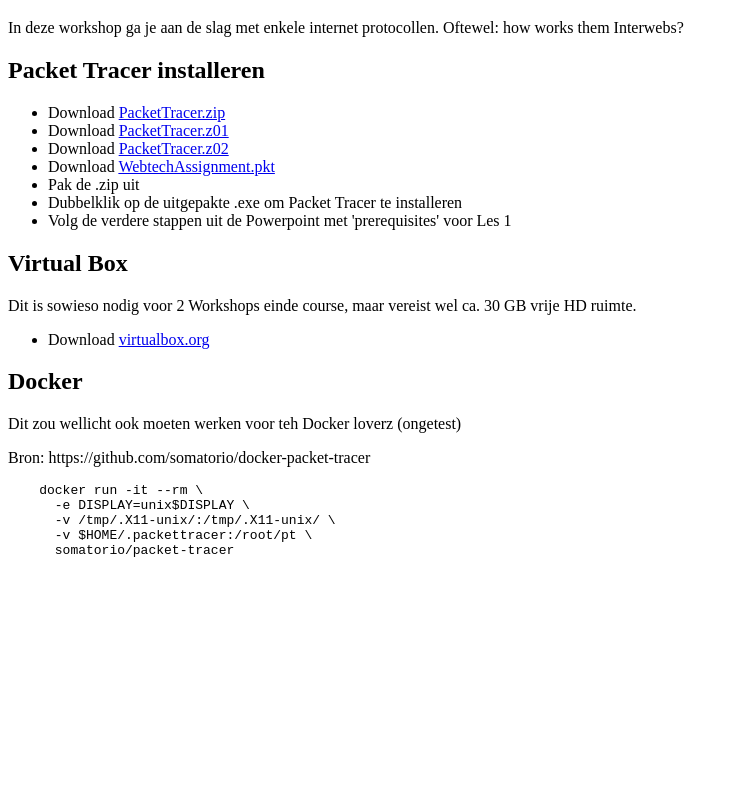
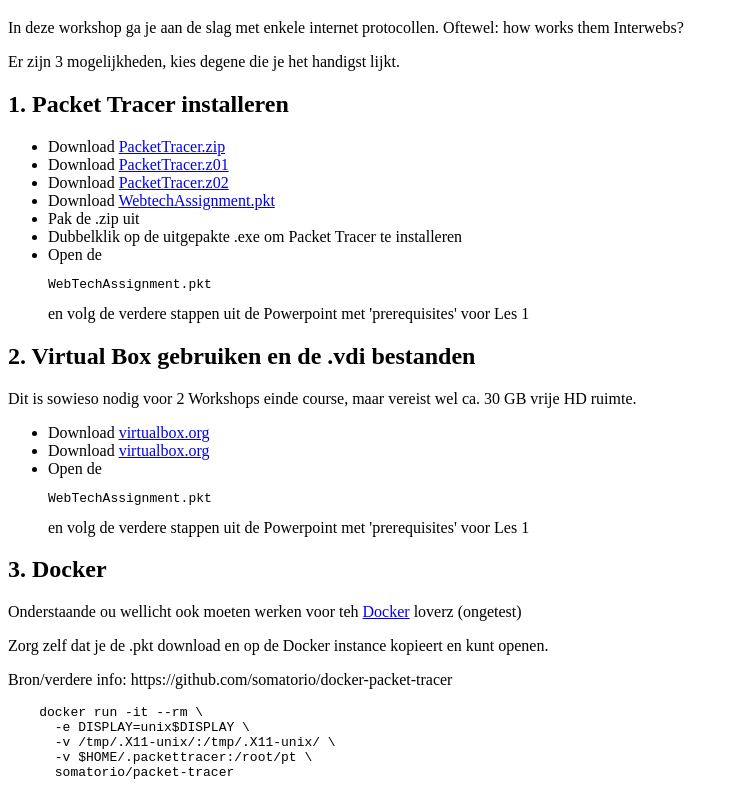
Before and after one commit to bartvanderwal/WebTech-I1H-2017, a website: page les-1.html in a window 1280 px wide. Shown: the part 61-869 px from the top of the page, without its empty margins (0-738 px from the left). Before the commit the page ends 800 px from the top, so only its background shows below. Drawn offline with Linux system fonts and the light colour scheme.

Commit message:
Packet tracer stappenplan wederom uitgebreid.

```diff
--- a/les-1.html
+++ b/les-1.html
@@ -9,7 +9,8 @@
 <body>
   <h1>Les 1 - ISM Workshop - Basic TCP - HTTP</h1>
   <p>In deze workshop ga je aan de slag met enkele internet protocollen. Oftewel: how works them Interwebs?</p>
-  <h2>Packet Tracer installeren</h2>
+  <p>Er zijn 3 mogelijkheden, kies degene die je het handigst lijkt.</p>
+  <h2>1. Packet Tracer installeren</h2>
   <ul>
     <li>Download <a href="PacketTracer.zip" target="_blank">PacketTracer.zip</a></li>
     <li>Download <a href="PacketTracer.z01" target="_blank">PacketTracer.z01</a></li>
@@ -17,16 +18,19 @@
     <li>Download <a href="WebtechAssignment.pkt" target="_blank">WebtechAssignment.pkt</a></li>
     <li>Pak de .zip uit</li>
     <li>Dubbelklik op de uitgepakte .exe om Packet Tracer te installeren</li>
-    <li>Volg de verdere stappen uit de Powerpoint met 'prerequisites' voor Les 1</li>
+    <li>Open de <pre>WebTechAssignment.pkt</pre> en volg de verdere stappen uit de Powerpoint met 'prerequisites' voor Les 1</li>
   </ul>
-  <h2>Virtual Box</h2>
+  <h2>2. Virtual Box gebruiken en de .vdi bestanden</h2>
   <p>Dit is sowieso nodig voor 2 Workshops einde course, maar vereist wel ca. 30 GB vrije HD ruimte.</p>
   <ul>
     <li>Download <a href="https://www.virtualbox.org/" target="_blank">virtualbox.org</a></li>
+    <li>Download <a href="https://www.virtualbox.org/" target="_blank">virtualbox.org</a></li>
+    <li>Open de <pre>WebTechAssignment.pkt</pre> en volg de verdere stappen uit de Powerpoint met 'prerequisites' voor Les 1</li>
   </ul>
-  <h2>Docker</h2>
-  <p>Dit zou wellicht ook moeten werken voor teh Docker loverz (ongetest)</p>
-  <p>Bron: https://github.com/somatorio/docker-packet-tracer</p>
+  <h2>3. Docker</h2>
+  <p>Onderstaande ou wellicht ook moeten werken voor teh <a href="https://www.docker.com/docker-mac">Docker</a> loverz (ongetest)</p>
+  <p>Zorg zelf dat je de .pkt download en op de Docker instance kopieert en kunt openen.</p>
+  <p>Bron/verdere info: https://github.com/somatorio/docker-packet-tracer</p>
   <pre>
     docker run -it --rm \
       -e DISPLAY=unix$DISPLAY \
```
